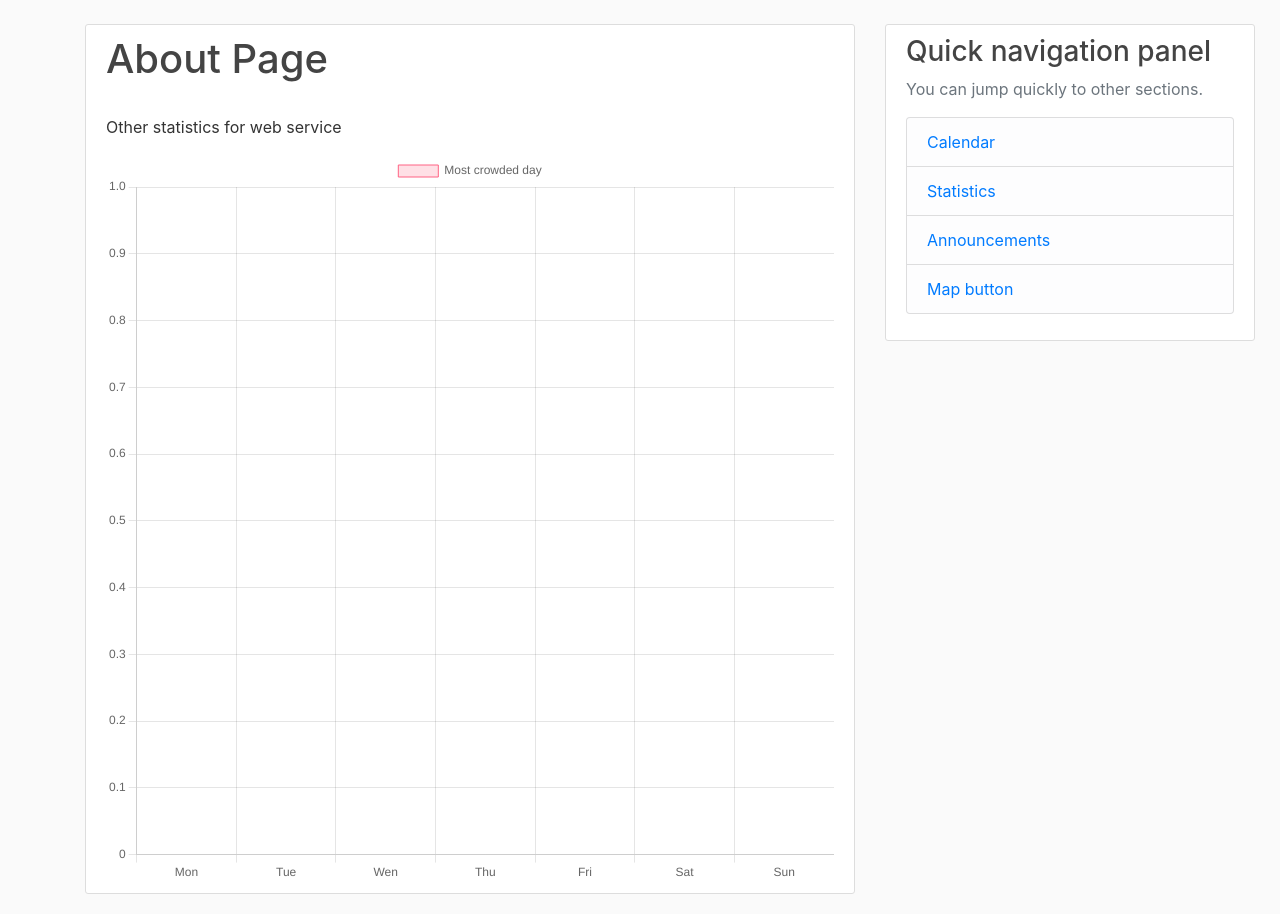
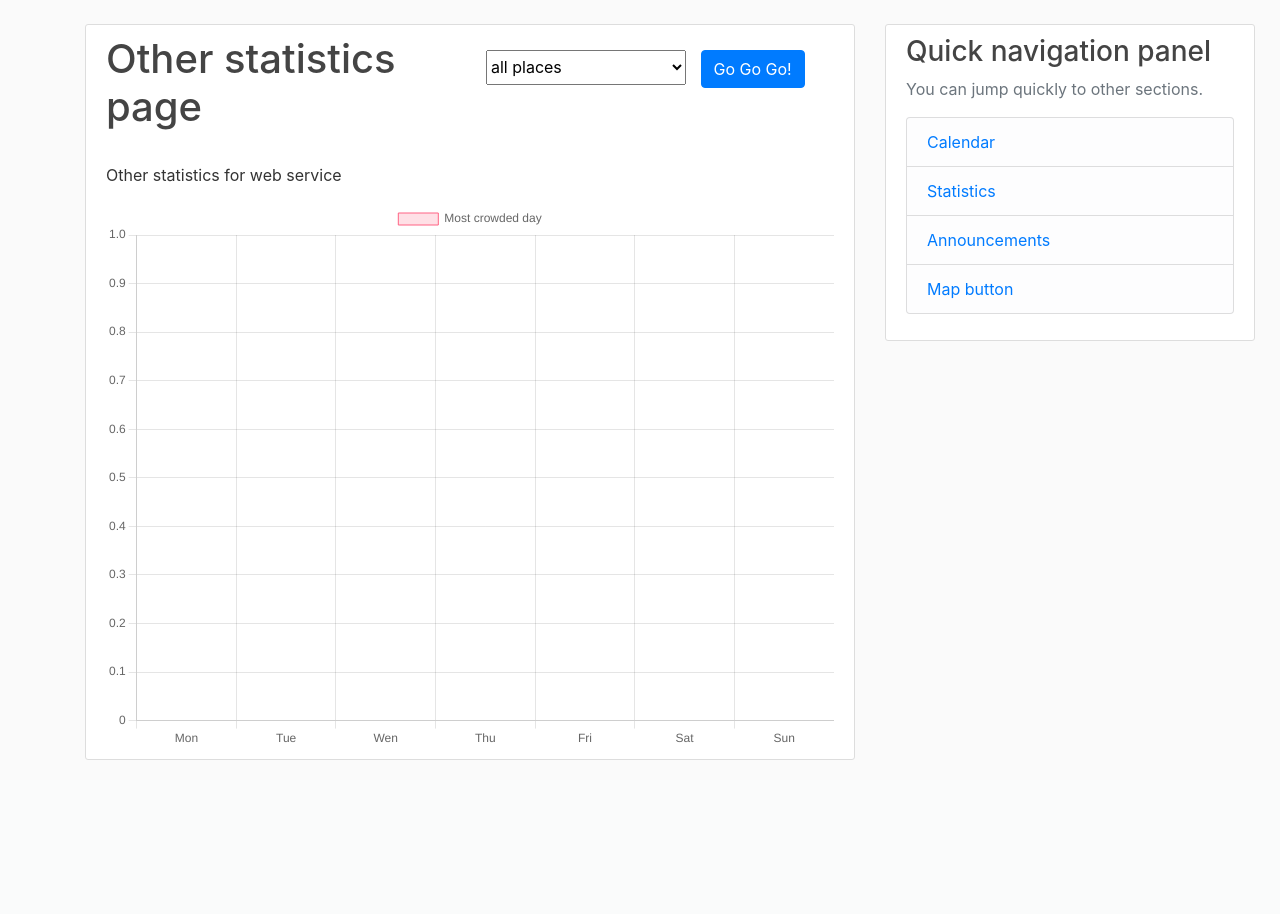
Before and after one commit to Rafalini/crowd-counting-service, a Flask app: page /statistics in a window 1280 px wide. Shown: the part 56-970 px from the top of the page. After the commit the page ends 816 px from the top, so only its background shows below. Run offline with Flask 2, Linux system fonts and the light colour scheme; data that the repository does not hold is empty; parts of the project's set-up code (start-up, migrations or seed data) failed here and were passed over; some libraries are stand-ins or nearby versions.

Commit message:
master - calendar and places upgrade

```diff
--- a/crowdControll/functions.py
+++ b/crowdControll/functions.py
@@ -6,6 +6,7 @@ import requests
 from PIL import Image
 from crowdControll import app, db
 from crowdControll.models import Post
+from crowdControll.displayModels import PlaceGroup
 
 
 def save_profile_picture(form_picture):
@@ -34,13 +35,14 @@ def save_post_picture(form_picture):
     return picture_fn
 
 
-def getAddress(id):
+def getAddressFromDb(id):
     post = Post.query.get(id)
-    URL = "https://nominatim.openstreetmap.org/reverse"
-    PARAMS = {'lat': post.latitude, 'lon': post.longitude, 'format': 'json'}
-    r = requests.get(url=URL, params=PARAMS)
-    post.address = r.json()['display_name']
+    post.address = getAddressPlain(post.latitude, post.longitude)['address']['village']
     db.session.commit()
+
+
+def getAddress(lat, lon):
+    return getAddressPlain(lat, lon)['address']['village']
 
 
 def getAddressPlain(lat, lon):
@@ -67,3 +69,26 @@ def getDistanceFromLatLonInKm(lat1, lon1, lat2, lon2):
 
 def deg2rad(deg):
     return deg * (math.pi / 180)
+
+
+def uniquePlaces(posts):
+    groupedPosts = {}
+
+    for post in posts:
+        if post.address not in groupedPosts:
+            groupedPosts[post.address] = PlaceGroup()
+
+        groupedPosts[post.address].posts.append(post)
+        groupedPosts[post.address].count += post.number_of_people
+
+    places = []
+    for key in groupedPosts:
+        places.append(key)
+    return places
+
+
+def filterPosts(posts, place):
+    for post in posts:
+        if post.address != place:
+            posts.remove(post)
+    return posts
--- a/crowdControll/routes.py
+++ b/crowdControll/routes.py
@@ -1,6 +1,8 @@
 import os
 
-from crowdControll.functions import save_profile_picture, save_post_picture, getAddress, getAddressPlain
+import flask
+
+from crowdControll.functions import save_profile_picture, save_post_picture, filterPosts, uniquePlaces, getAddress, getAddressPlain
 from crowdControll.displayModels import PlaceGroup
 from flask import render_template, url_for, flash, redirect, request, abort, jsonify
 from werkzeug import exceptions
@@ -183,38 +185,35 @@ def predict():
     return jsonify(response)
 
 
-@app.route("/calendar")
+@app.route("/calendar/", methods=['GET', 'POST'])
 def calendar():
     posts = Post.query.all()
-    # groupedPosts = {}
-    #
-    # for post in posts:
-    #     if post.address not in groupedPosts:
-    #         groupedPosts[post.address] = PlaceGroup()
-    #
-    #     groupedPosts[post.address].posts.append(post)
-    #     groupedPosts[post.address].count += post.number_of_people
-    #
-    # groupedPosts = dict(sorted(groupedPosts.items(), key=lambda item: item[1].count))
-    #
-    # groupsList = []
-    # for key in groupedPosts:
-    #     l1 = []
-    #     for post in groupedPosts[key].posts:
-    #         l1.append(post)
-    #     groupsList.append(l1)
+    places = uniquePlaces(posts)
+    if flask.request.method == 'POST':
+        place = request.form.get('placeSelector')
+        if place != "all places":
+            posts = filterPosts(posts, place)
+    else:
+        place = "all places"
 
-    return render_template('calendar.html', posts=posts)
+    return render_template('calendar.html', posts=posts, places=places, selectedPlace=place)
 
 
-@app.route("/statistics")
+@app.route("/statistics", methods=['GET', 'POST'])
 def statistics():
     dataset = [0, 0, 0, 0, 0, 0, 0]
     posts = Post.query.all()
+    places = uniquePlaces(posts)
+    if flask.request.method == 'POST':
+        place = request.form.get('placeSelector')
+        if place != "all places":
+            posts = filterPosts(posts, place)
+    else:
+        place = "all places"
+
     for post in posts:
-        weekday = post.date_posted.weekday()
         dataset[post.date_posted.weekday()] += 1
-    return render_template('statistics.html', dataset=dataset)
+    return render_template('statistics.html', dataset=dataset, places=places, selectedPlace=place)
 
 
 @app.route("/announcements")
--- a/crowdControll/templates/statistics.html
+++ b/crowdControll/templates/statistics.html
@@ -1,5 +1,16 @@
 {% extends "layout.html" %}
 {% block content %}
+
+<style>
+select {
+  width: 200px;
+  height: 35px;
+  margin-top: 10px;
+  margin-bottom: 10px;
+  margin-right: 10px;
+  margin-left: 10px;
+}
+</style>
 
 <script>
     const tableOfData = []
@@ -10,11 +21,30 @@
 </script>
 
 <div class="content-section">
-    <h1>About Page</h1>
+    <div style="width: 100%; display: table;">
+        <div style="display: table-row">
+            <div style="width: 370px; display: table-cell;"><h1>Other statistics page</h1></div>
+            <div style="display: table-cell;">
+                <form action="" method="post">
+                    <select name="placeSelector" method="POST" action="/">
+                        <option value="all places" SELECTED>all places</option>"
+                        {% for place in places %}
+                            {%if place == selectedPlace%}
+                                <option value="{{place}}" SELECTED>{{place}}</option>"
+                            {% else %}
+                                <option value="{{place}}">{{place}}</option>"
+                            {% endif %}
+                        {% endfor %}
+                    </select>
+                    <button class="btn btn-primary" name="submit" value="place">Go Go Go!</button>
+                </form>
+          </div>
+        </div>
+    </div>
     <p class="article-content">
         Other statistics for web service
     </p>
-    <canvas id="myChart" width="400" height="400"></canvas>
+    <canvas id="myChart" width="400" height="300"></canvas>
 
     {% for data in dataset %}
       <script>addData({{data}});</script>
```
Also changed, not shown: crowdControll/templates/calendar.html (+32 -2 lines), rebuilddb.py (+1 -7 lines).
